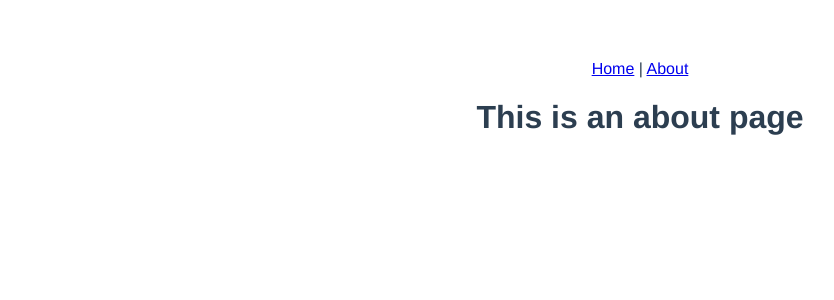
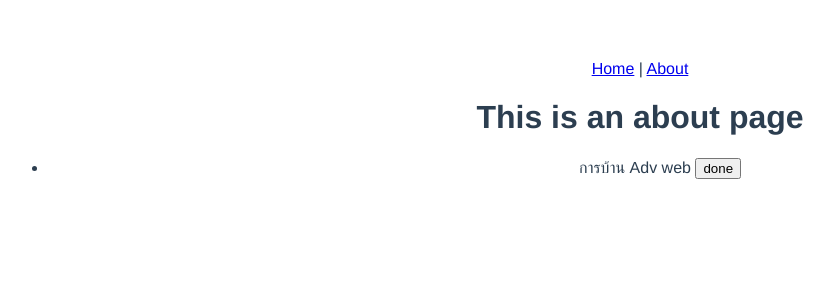
Before and after one commit to dome1260/Test_Midterm, a Vue app: page /#/about in a window 1280 px wide. Shown: the top 300 px of the page, without its empty margins (0-834 px from the left). Built offline with nearby package versions, Linux system fonts and the light colour scheme.

Commit message:
add Done and Undo

```diff
--- a/src/store.js
+++ b/src/store.js
@@ -17,12 +17,18 @@ export default new Vuex.Store({
      //การทำงาน State
      NEW_TODO(state, data){
         state.todos.push(data)
+     },
+     SET_TODO_STATUS(state, data){
+        state.todos[data.index].isDone = data.status //เปลี่ยนค่า state ที่ตำแหน่งไหน ให้เป็นอะไร
      }
   },
   actions: {
     //การทำงานข้างนอก
     newTodo({commit},data){
       commit('NEW_TODO',data)
+    },
+    setTodoStatus ({commit},data){
+      commit('SET_TODO_STATUS',data)
     }
   }
 })
--- a/src/views/About.vue
+++ b/src/views/About.vue
@@ -1,5 +1,36 @@
 <template>
   <div class="about">
     <h1>This is an about page</h1>
+    <ul>
+      <li v-for="(todo, index) in todos" :key="index">
+        <strike v-if="todo.isDone"> {{todo.name}} </strike>
+        <span v-else> {{todo.name}} </span>
+        <button v-if="!todo.isDone" @click="setIsDone(index, true)"> done </button>
+        <button v-if="todo.isDone" @click="setIsDone(index, false)"> undo </button>
+      </li>
+    </ul>
   </div>
 </template>
+
+<script>
+import {mapState, mapActions} from 'vuex'
+
+export default {
+  methods:{
+    ...mapActions({
+        setTodoStatus: 'setTodoStatus'
+    }),
+    setIsDone(index, status){
+      this.setTodoStatus({
+          index: index,
+          status: status
+      })
+    }
+  },
+  computed:{
+    ...mapState({
+      todos: state => state.todos
+    })
+  }
+}
+</script>
```
